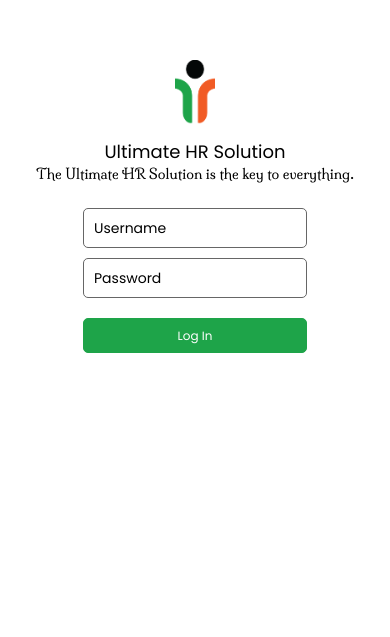
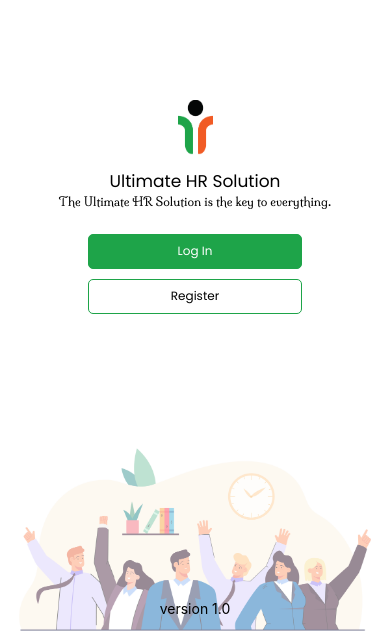
Before and after one commit to sev113/ultimate-hr, a React Native app: screen / in a window 390 px wide. Shown: the part 217-854 px from the top of the page. Built offline with nearby package versions, Linux system fonts and the light colour scheme.

Commit message:
Added Login Screen

```diff
--- a/App.tsx
+++ b/App.tsx
@@ -10,6 +10,7 @@
 import Main from "screens/Main/Main";
 import ColorPalette from "styles/color";
 import Login from "screens/Login/Login";
+import { RootNavigator } from "navigator";
 
 export default function App() {
   const [fontsLoaded] = useFonts({
@@ -25,8 +26,7 @@
   }
   return (
     <View style={styles.container}>
-      {/* <Main /> */}
-      <Login />
+      <RootNavigator />
     </View>
   );
 }
--- a/src/components/Button/Button.tsx
+++ b/src/components/Button/Button.tsx
@@ -28,6 +28,7 @@
     <Pressable
       style={({ pressed }) => [
         {
+          width: "100%",
           height: 35,
           justifyContent: "center",
           margin: 5,
--- a/src/components/Logo/LogoHeading.tsx
+++ b/src/components/Logo/LogoHeading.tsx
@@ -23,16 +23,16 @@
     alignItems: "center",
   },
   imageStyle: {
-    width: 40,
-    height: 70,
+    width: 35,
+    height: 60,
     margin: 8,
   },
   heading: {
-    fontSize: 18,
+    fontSize: 17,
     fontFamily: "Poppins",
   },
   sub_heading: {
-    fontSize: 14,
+    fontSize: 12,
     fontFamily: "Milonga",
   },
 });
--- /dev/null
+++ b/src/navigator/index.tsx
@@ -0,0 +1,43 @@
+import React from "react";
+import { NavigationContainer } from "@react-navigation/native";
+import { createStackNavigator } from "@react-navigation/stack";
+import { IStackRouteParamList } from "models";
+import { Main, Login, Register, Home } from "screens";
+
+const Stack = createStackNavigator<IStackRouteParamList>();
+
+export const RootNavigator = () => {
+  return (
+    <NavigationContainer>
+      <Stack.Navigator
+        initialRouteName="MainScreen"
+        screenOptions={{
+          headerTitleStyle: {
+            fontFamily: "Poppins",
+          },
+        }}
+      >
+        <Stack.Screen
+          name="MainScreen"
+          component={Main}
+          options={{ headerShown: false }}
+        />
+        <Stack.Screen
+          name="LoginScreen"
+          component={Login}
+          options={{ headerShown: false }}
+        />
+        <Stack.Screen
+          name="RegisterScreen"
+          component={Register}
+          options={{ title: "Sign Up" }}
+        />
+        <Stack.Screen
+          name="HomeScreen"
+          component={Home}
+          options={{ headerShown: false }}
+        />
+      </Stack.Navigator>
+    </NavigationContainer>
+  );
+};
--- a/src/screens/Login/Login.tsx
+++ b/src/screens/Login/Login.tsx
@@ -1,4 +1,4 @@
-import { StyleSheet, Text, View, Dimensions } from "react-native";
+import { StyleSheet, Text, View, Dimensions, Image } from "react-native";
 import React from "react";
 import LogoHeading from "components/Logo/LogoHeading";
 import TextInput from "components/TextInput/TextInput";
@@ -10,6 +10,7 @@
 const Login = () => {
   return (
     <View style={styles.container}>
+      <Image source={require("assets/bg-img.png")} style={styles.bg_img} />
       <LogoHeading />
       <View style={styles.input_wrapper}>
         <TextInput placeholder="Username" />
@@ -31,9 +32,10 @@
     flex: 1,
     justifyContent: "center",
     alignItems: "center",
+    backgroundColor: "#fff",
   },
   input_wrapper: {
-    width: WIDTH * 0.6,
+    width: WIDTH * 0.55,
     marginTop: 20,
   },
   login_btn: {
@@ -42,4 +44,11 @@
     borderColor: ColorPalette.primaryGreen,
     marginTop: 15,
   },
+  bg_img: {
+    width: WIDTH,
+    height: WIDTH * 0.5,
+    position: "absolute",
+    bottom: -10,
+    opacity: 0.5,
+  },
 });
--- a/src/screens/Main/Main.jsx
+++ b/src/screens/Main/Main.tsx
@@ -1,12 +1,17 @@
 import { StyleSheet, Text, View, Image, Dimensions } from "react-native";
 import React from "react";
+import { StackScreenProps } from "@react-navigation/stack";
+
+import { IStackRouteParamList } from "models";
 import LogoHeading from "components/Logo/LogoHeading";
 import { Button } from "components/Button";
 import ColorPalette from "styles/color";
+import Login from "screens/Login/Login";
 
 const WIDTH = Dimensions.get("window").width;
+type MainScreenProps = StackScreenProps<IStackRouteParamList>;
 
-const Main = () => {
+const Main = ({ navigation }: MainScreenProps) => {
   return (
     <View style={styles.container}>
       <Image source={require("assets/bg-img.png")} style={styles.bg_img} />
@@ -17,8 +22,17 @@
             text="Log In"
             textStyle={{ color: "#fff" }}
             style={styles.login_btn}
+            onPress={() => {
+              navigation.navigate("LoginScreen");
+            }}
           />
-          <Button text="Register" style={styles.register_btn} />
+          <Button
+            text="Register"
+            style={styles.register_btn}
+            onPress={() => {
+              navigation.navigate("RegisterScreen");
+            }}
+          />
         </View>
       </View>
       <View style={styles.container_footer}>
@@ -35,6 +49,7 @@
     flex: 1,
     justifyContent: "center",
     alignItems: "center",
+    backgroundColor: "#fff",
   },
   container_body: { justifyContent: "center", alignItems: "center" },
   container_footer: {
@@ -49,6 +64,7 @@
     opacity: 0.5,
   },
   btn_wrapper: {
+    width: WIDTH * 0.55,
     justifyContent: "center",
     alignItems: "center",
     marginTop: 20,
```
